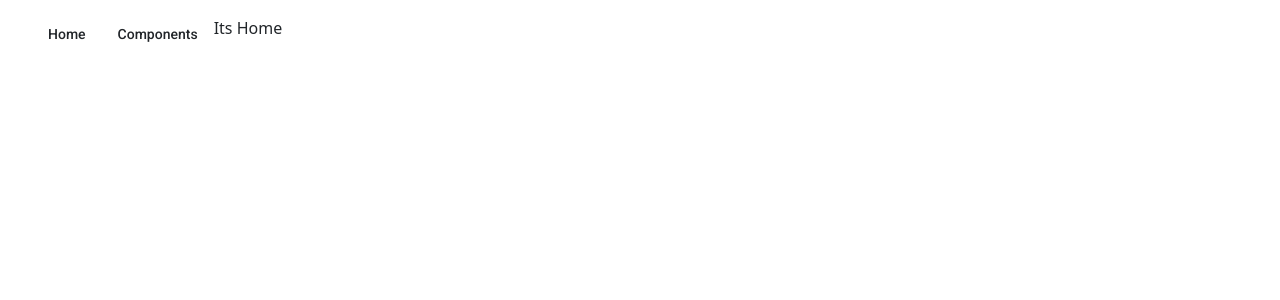
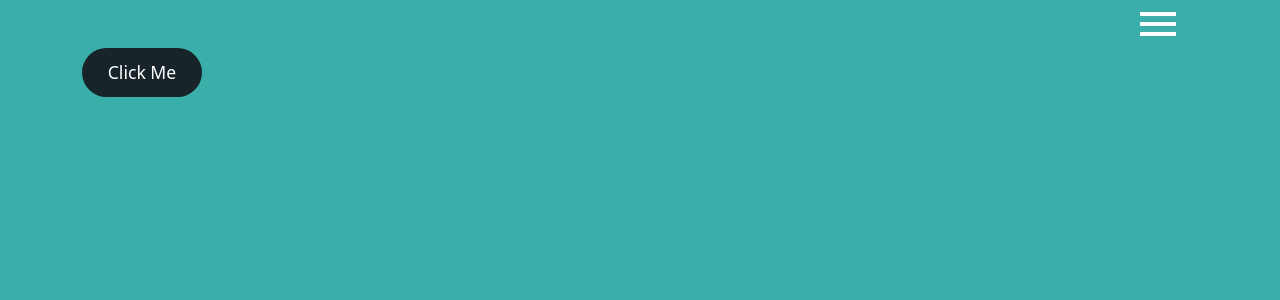
Before and after one commit to kPadykula/JavaComponentPresentation, an Angular app: page / in a window 1280 px wide. Shown: the top 300 px of the page. Built offline with nearby package versions, Linux system fonts and the light colour scheme.

Commit message:
navigation

```diff
--- a/src/app/app.component.html
+++ b/src/app/app.component.html
@@ -1,3 +1,7 @@
 
-<app-navigation></app-navigation>
-<router-outlet></router-outlet>
+<div class="container-fluid">
+  <div class="container">
+    <app-navigation></app-navigation>
+    <router-outlet></router-outlet>
+  </div>
+</div>
--- a/src/app/public/home/home.component.html
+++ b/src/app/public/home/home.component.html
@@ -1 +1,10 @@
-Its Home
+
+
+<div class="main-container">
+  <div class="second-container">
+
+  </div>
+  <div class="third-container">
+    <button class="main-button">Click Me</button>
+  </div>
+</div>
--- a/src/app/public/home/home.component.scss
+++ b/src/app/public/home/home.component.scss
@@ -0,0 +1,9 @@
+@import "src/sass/mixins";
+
+.main-button {
+  @include main-button;
+}
+
+.main-button:active {
+  @include main-button-active;
+}
--- a/src/app/public/navigation/navigation.component.html
+++ b/src/app/public/navigation/navigation.component.html
@@ -1,15 +1,16 @@
 
-<nav>
-  <ul>
-    <li>
-      <button mat-button [routerLink]="['']">Home</button></li>
-    <li>
-      <button mat-button [matMenuTriggerFor]="components">Components</button>
-    </li>
-  </ul>
-  <mat-menu #components>
-    <button mat-menu-item [routerLink]="['components', 'keyboard']">Keyboard</button>
-    <button mat-menu-item [routerLink]="['components', 'display']">Display</button>
-    <button mat-menu-item [routerLink]="['components', 'logic']">Logic</button>
+<nav class="navigation">
+  <button mat-button [matMenuTriggerFor]="menu">
+    <mat-icon class="menu-icon">menu</mat-icon>
+  </button>
+  <mat-menu #menu="matMenu" class="navigation-dropdown" xPosition="before">
+    <button mat-menu-item class="navigation-dropdown-item" [routerLink]="['']">Home</button>
+    <button mat-menu-item class="navigation-dropdown-item" [matMenuTriggerFor]="components">Components</button>
+  </mat-menu>
+
+  <mat-menu #components="matMenu" class="navigation-dropdown" xPosition="after">
+    <button mat-menu-item class="navigation-dropdown-item" [routerLink]="['components', 'logic']">Logic</button>
+    <button mat-menu-item class="navigation-dropdown-item" [routerLink]="['components', 'keyboard']">Keyboard</button>
+    <button mat-menu-item class="navigation-dropdown-item" [routerLink]="['components', 'display']">Display</button>
   </mat-menu>
 </nav>
--- a/src/app/public/navigation/navigation.component.scss
+++ b/src/app/public/navigation/navigation.component.scss
@@ -1,7 +1,19 @@
-ul {
-  list-style: none;
+@import "src/sass/mixins";
+
+.menu-icon {
+  font-size: 3rem;
+  height: fit-content;
+  width: fit-content;
 }
 
-li {
-  float: left;
+.navigation {
+  @include main-navigation;
 }
+
+::ng-deep .navigation-dropdown {
+  @include main-navigation-dropdown;
+}
+
+.navigation-dropdown-item {
+  @include main-navigation-dropdown-item;
+}
--- a/src/app/public/public.module.ts
+++ b/src/app/public/public.module.ts
@@ -6,6 +6,7 @@ import {NgModule} from "@angular/core";
 import { NavigationComponent } from './navigation/navigation.component';
 import {MatButtonModule} from "@angular/material/button";
 import {MatMenuModule} from "@angular/material/menu";
+import {MatIconModule} from "@angular/material/icon";
 
 @NgModule({
   declarations: [
@@ -22,6 +23,7 @@ import {MatMenuModule} from "@angular/material/menu";
         PublicRoutingModule,
         MatButtonModule,
         MatMenuModule,
+        MatIconModule,
     ]
 })
 export class PublicModule { }
--- a/src/sass/_mixins.scss
+++ b/src/sass/_mixins.scss
@@ -0,0 +1,31 @@
+@import "variables";
+
+@mixin main-button {
+  color: $font-color-white;
+  background-color: $button-bg;
+  border-radius: 25px;
+  border-style: none;
+  font-size: 1.1rem;
+  padding: 1%;
+  width: 120px;
+}
+
+@mixin main-button-active {
+  transform: scale(0.95);
+  transition: 0.22s;
+}
+
+@mixin main-navigation {
+  color: $font-color-white;
+  display: flex;
+  justify-content: flex-end;
+}
+
+@mixin main-navigation-dropdown {
+  border: 1px solid $line-bg-white;
+  background-color: $line-bg-dark;
+}
+
+@mixin main-navigation-dropdown-item {
+  color: $font-color-white;
+}
--- a/src/sass/_variables.scss
+++ b/src/sass/_variables.scss
@@ -0,0 +1,9 @@
+// Main Layout //
+$button-bg: #17252A;
+$container-bg: #3AAFA9;
+
+$font-color-white: #FEFFFF;
+$font-color-dark: #17252A;
+
+$line-bg-dark: #2B7A78;
+$line-bg-white: #DEF2F1;
--- a/src/sass/styles.scss
+++ b/src/sass/styles.scss
@@ -33,9 +33,10 @@ $JavaComponentPresentation-theme: mat.define-light-theme((
 // that you are using.
 @include mat.all-component-themes($JavaComponentPresentation-theme);
 
+@import 'variables';
 
 html, body { height: 100%; }
-body { margin: 0; font-family: Roboto, "Helvetica Neue", sans-serif; }
+body { margin: 0; font-family: Roboto, "Helvetica Neue", sans-serif; background: $container-bg !important; }
 
 /* Importing Bootstrap SCSS file. */
 @import '~bootstrap/scss/bootstrap';
```
Lines whose indentation alone changed are shown as unchanged.
